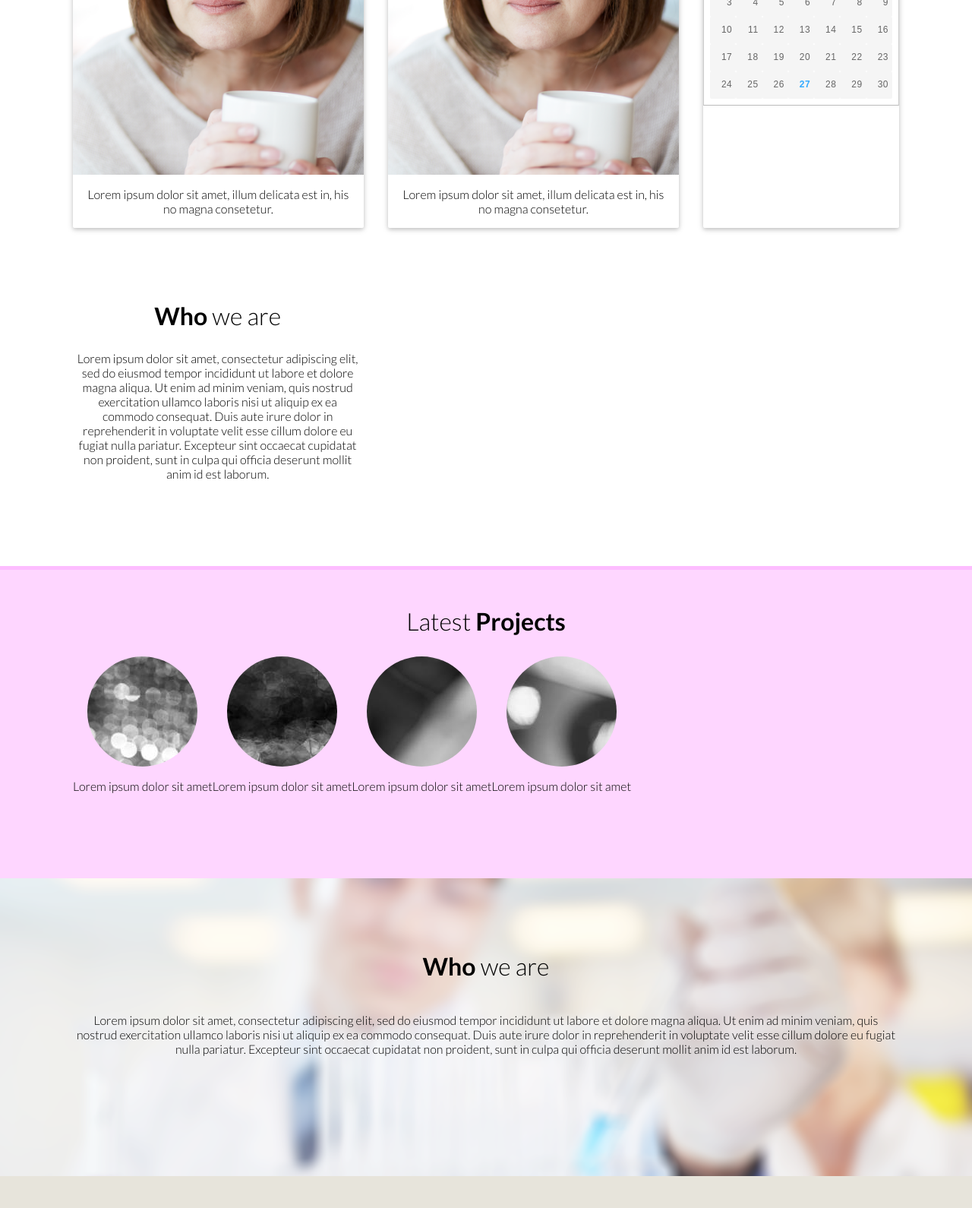
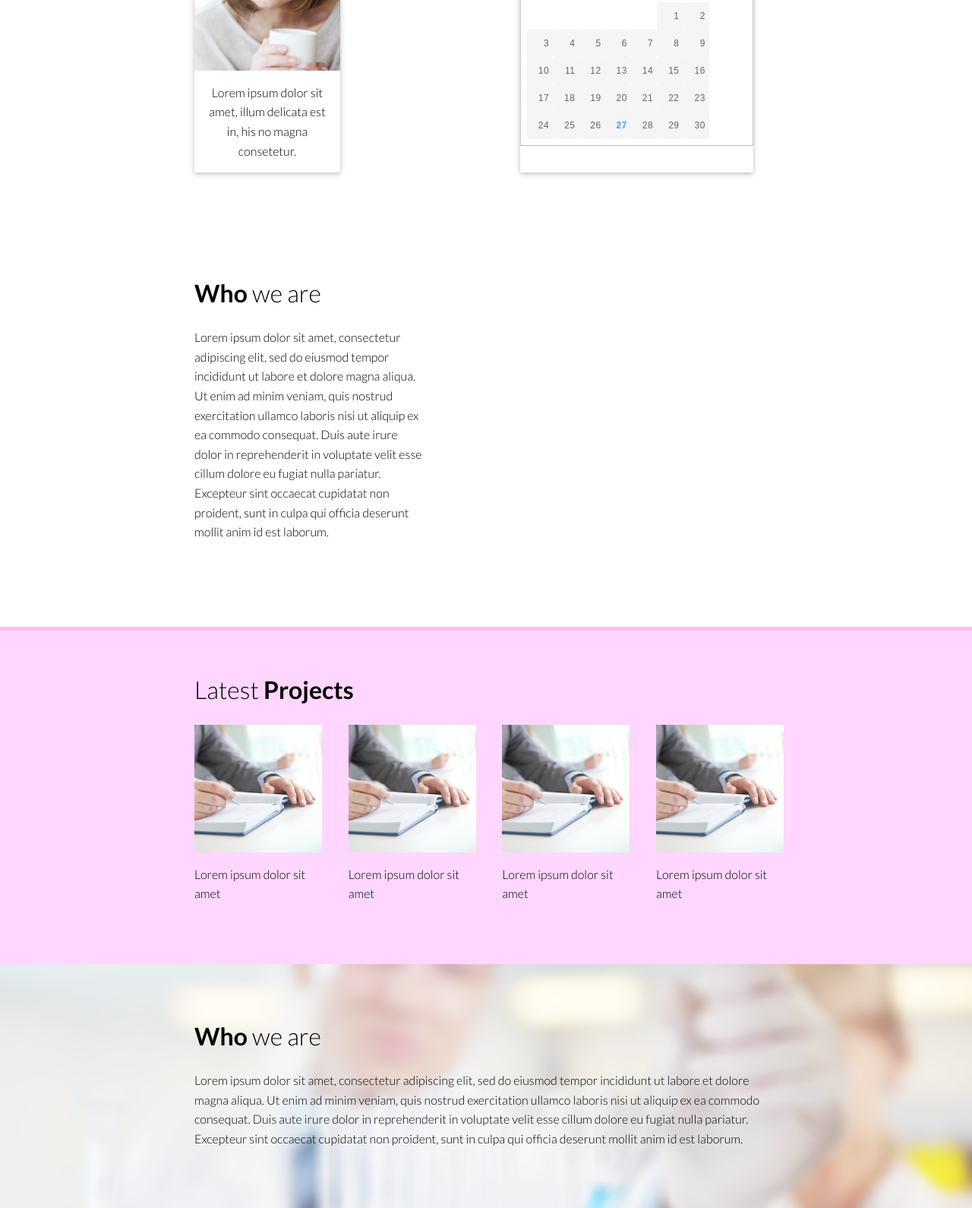
Before and after one commit to anulaibar/haem-academy, a website: page public/index.html in a window 1280 px wide. Shown: the part 919-2509 px from the top of the page at 76% size. Drawn offline with Linux system fonts and the light colour scheme.

Commit message:
Changed fixed em paddings to percentage - works across device widths Increased side paddings New team and project image

```diff
--- a/public/css/index.css
+++ b/public/css/index.css
@@ -8,7 +8,9 @@ body {
 }
 h1, h2, h3 {
     font-weight: 300;
-    margin-top: 0;
+}
+p {
+    line-height: 1.6em;
 }
 .dialog {
     transition-property: all;
@@ -116,7 +118,7 @@ video {
     box-sizing: border-box;
     width: 100%;
     background-color: White;
-    padding: 3em 6em;
+    padding: 4% 20%;
     border-top: 5px solid #FDBDFF;
 }
 .welcome p {
@@ -128,23 +130,27 @@ hr {
     background-image: linear-gradient(to right, rgba(0, 0, 0, 0), rgba(0, 0, 0, 0.75), rgba(0, 0, 0, 0));
 }
 .projects-wrapper {
-    text-align: center;
     background-color: #FED6FF;
     border-top: 5px solid #FDBDFF;
-    padding: 3em 6em 6em 6em;
+    padding: 2em 20% 4em 20%;
 }
 .projects {
-
     display: flex;
     flex-direction: row;
     flex-wrap: wrap;
-    align-items: center;
+    justify-content: space-between;
+}
+.projects {
+    margin-top: 1em;
 }
 .projects img {
-    border-radius: 150px;
+    width: 168px;
+}
+.project {
+    width: 10em;
 }
 .cards-wrapper {
-    padding: 0 6em;
+    padding: 0 20%;
     background-color: White;
 }
 .cards {
@@ -156,7 +162,7 @@ hr {
     text-align: center;
     border-radius: 2px;
     box-shadow: 0 2px 5px 0 rgba(0,0,0,0.16),0 2px 10px 0 rgba(0,0,0,0.12);
-    margin: 1em 0;
+    margin: 0 2em 1em 0;
 }
 .card img {
     width: 100%;
@@ -164,31 +170,21 @@ hr {
 .card p {
     margin: 1em;
 }
-.about-wrapper-top {
-    text-align: center;
-    padding: 6em 6em 6em 6em;
+.poll-wrapper {
+    padding: 6em 20%;
     background-color: White;
+    display: flex;
+    flex-direction: column;
 }
 .about-wrapper {
     background-image: url("/img/aboutbackground.png");
     background-size: 100%;
-    text-align: center;
-    padding: 6em 6em 6em 6em;
-
-    height: 200px;
+    padding: 3em 20%;
+    height: 22em;
     background-position: 50% 50%;
     background-repeat: no-repeat;
     background-attachment: fixed;
     background-size: cover;
-
-
-    /*position: relative;
-    padding: 25vh 10%;
-    min-height: 10vw;
-    width: 100vw;
-    box-sizing: border-box;
-    box-shadow: 0 -1px 10px rgba(0, 0, 0, .7);
-    transform-style: inherit;*/
 }
 .about-wrapper:before {
     content: "";
@@ -198,30 +194,26 @@ hr {
     left:0;
     right:0;
 }
-
-.about {
-    text-align: center;
+.poll {
     display: flex;
     justify-content: space-around;
 }
-.about p {
+.poll p {
     width: 100%;
 }
 .os_poll {
     width: 500%;
-}
-.page {
-    padding: 3em 13em;
+    padding: 2em 0 0 4em;
 }
 footer {
     display: flex;
     justify-content: space-between;
-    padding: 3em 6em;
+    padding: 3em 20%;
     min-height: 10em;
     background-color: #e7e4db;
     color: Black;
 }
-footer div {
+footer p {
     width: 19em;
 }
 footer img {
@@ -254,16 +246,24 @@ footer img {
     video {
         display: block;
     }
+    .welcome {
+        padding: 2em 20%;
+    }
     .cards {
         flex-direction: row;
-    }
-    .card {
-        margin: 0 1em;
+        justify-content: space-between;
     }
     .card:first-child {
-        margin-left: 0;
+        width: 25%;
     }
     .card:last-child {
-        margin-right: 0;
+        width: 40%;
+    }
+    .poll-wrapper {
+        flex-direction: row;
+        justify-content: space-between;
+    }
+    .about-wrapper {
+        height: 16em;
     }
 }
--- a/public/index.html
+++ b/public/index.html
@@ -51,7 +51,7 @@
         </div>
         <div class="welcome">
             <h2>Lorem ipsum dolor sit amet.</h2>
-                <p>Lorem ipsum dolor sit amet, illum delicata est in, his no magna consetetur. Duo ei cibo consequat, putant moderatius per cu, mei ad dolorum menandri.</p>
+            <p>Lorem ipsum dolor sit amet, consectetur adipiscing elit. Fusce elementum, nulla vel pellentesque consequat, ante nulla hendrerit arcu, ac tincidunt mauris lacus sed leo. vamus suscipit molestie vestibulum.</p>
             <hr>
         </div>
         <div class="cards-wrapper">
@@ -64,18 +64,12 @@
                     </p>
                 </div>
                 <div class="card">
-                        <img src="/img/teammedlem.png">
-                        <p>
-                            Lorem ipsum dolor sit amet, illum delicata est in, his no magna consetetur.
-                        </p>
-                    </div>
-                    <div class="card">
                     <div class="calendar"></div>
                 </div>
             </div>
         </div>
-            <div class="about-wrapper-top">
-                <div class="about">
+        <div class="poll-wrapper">
+            <div class="poll">
                 <div>
                     <h2><b>Who</b> we are</h2>
                     <p>
@@ -88,21 +82,29 @@
         <div class="projects-wrapper">
             <h2>Latest <b>Projects</b></h2>
             <div class="projects">
+                <div class="project">
                     <div class="animate hidden">
-                        <img src="/img/ball.jpg">
+                        <img src="/img/project.png">
                         <p>Lorem ipsum dolor sit amet</p>
                     </div>
+                </div>
+                <div class="project">
                     <div class="animate hidden">
-                        <img src="/img/ball2.jpg">
+                        <img src="/img/project.png">
                         <p>Lorem ipsum dolor sit amet</p>
                     </div>
+                </div>
+                <div class="project">
                     <div class="animate hidden">
-                        <img src="/img/ball3.jpg">
+                        <img src="/img/project.png">
                         <p>Lorem ipsum dolor sit amet</p>
                     </div>
+                </div>
+                <div class="project">
                     <div class="animate hidden">
-                        <img src="/img/ball4.jpg">
+                        <img src="/img/project.png">
                         <p>Lorem ipsum dolor sit amet</p>
+                    </div>
                 </div>
             </div>
         </div>
@@ -114,11 +116,10 @@
                 </p>
             </div>
         </div>
-        </div>
         <footer>
-            <div>
+            <p>
                 Lorem ipsum dolor sit amet, illum delicata est in, his no magna consetetur.
-            </div>
+            </p>
             <img src="/img/logo.png">
         </footer>
     </body>
--- a/public/js/index.js
+++ b/public/js/index.js
@@ -43,7 +43,7 @@ function closeDialog() {
 function handleScroll() {
     var els = document.getElementsByClassName('animate');
     window.addEventListener('scroll', function(){
-        if(window.pageYOffset > 460) {
+        if(window.pageYOffset > 1200) {
             showImage(els[0]);
             setTimeout(function(){
                 showImage(els[1]);
```
Also changed, not shown: public/img/ball.jpg (deleted), public/img/ball2.jpg (deleted), public/img/ball3.jpg (deleted), public/img/ball4.jpg (deleted), public/img/project.png (added). Lines whose indentation alone changed are shown as unchanged.
